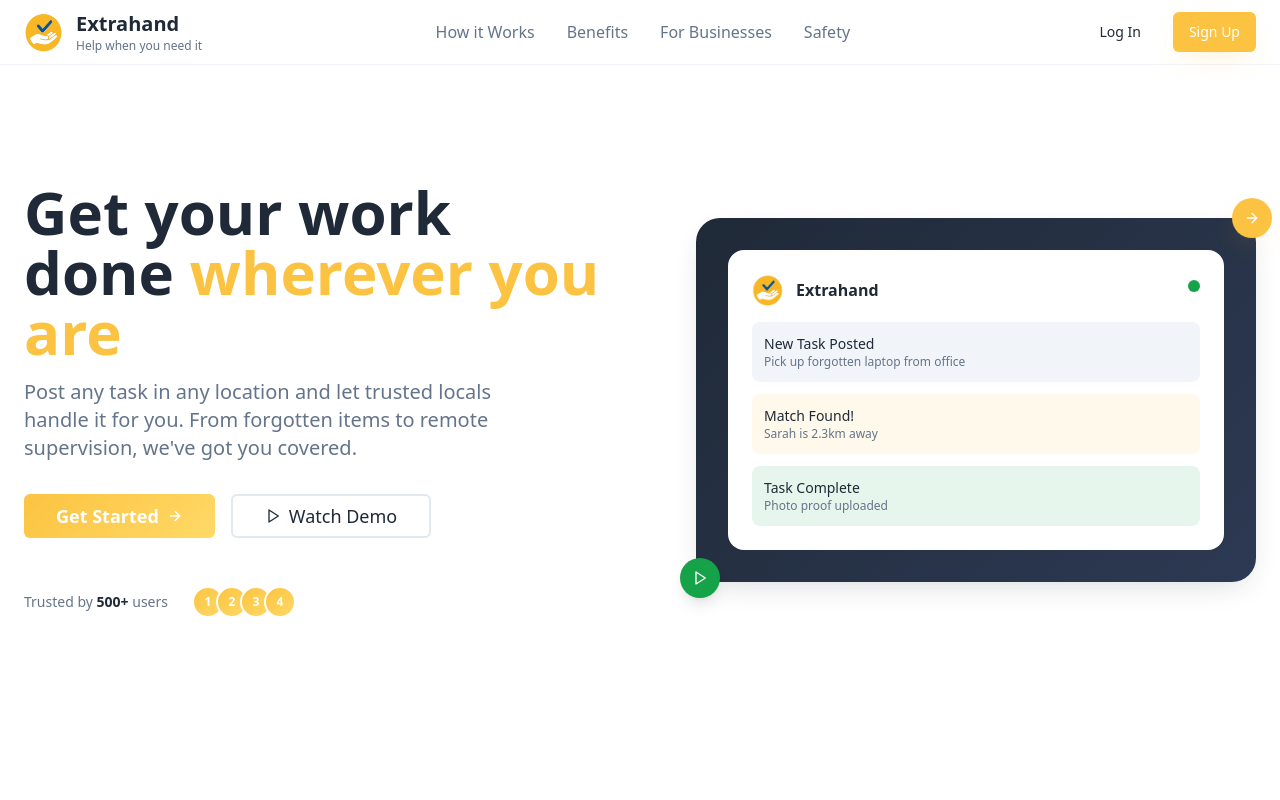
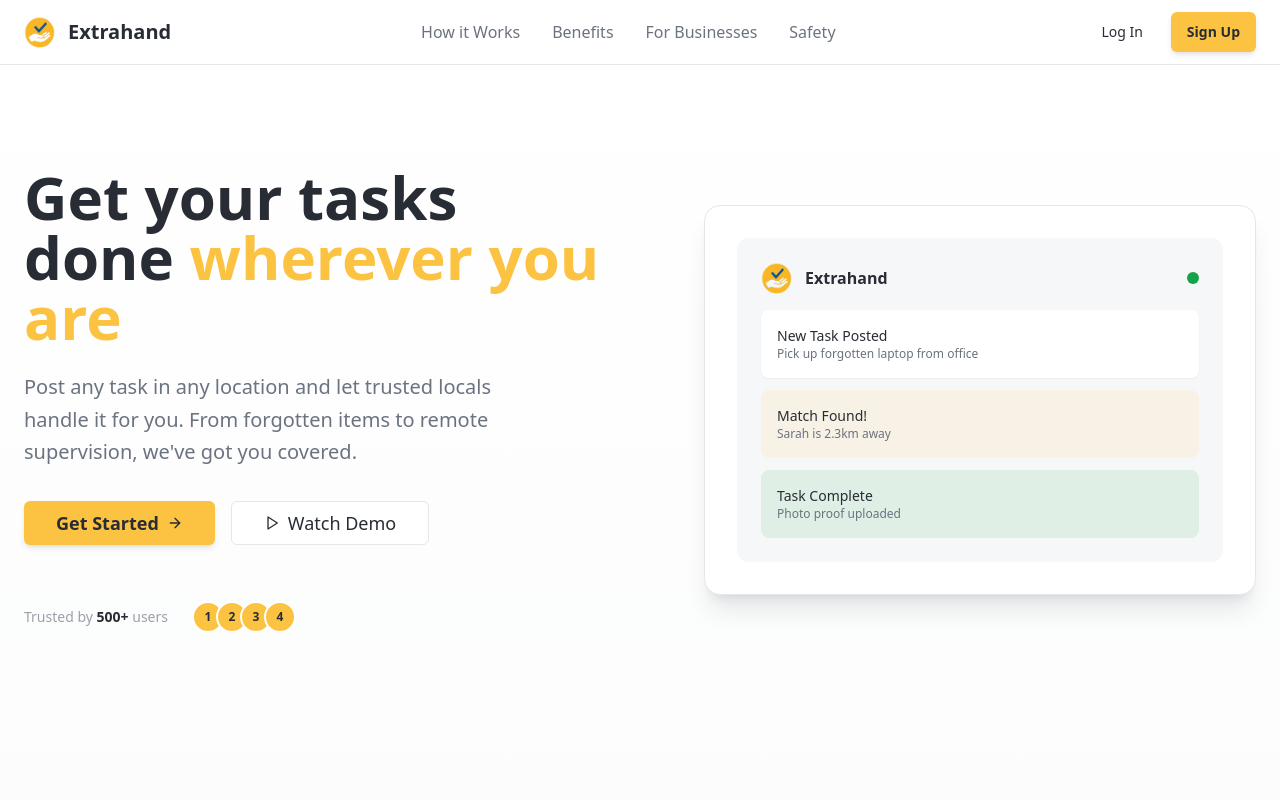
Before and after one commit to TrizenVenturesLLP/extrahand-task-pilot, a React (Vite) app: page / in a window 1280 px wide. Shown: the top 800 px of the page. Built offline with nearby package versions, Linux system fonts and the light colour scheme.

Commit message:
Refactor: Improve color contrast and redesign landing page
- Ensure black text on yellow backgrounds for better visibility.
- Redesign the landing page to match Airtasker's style, focusing on a clean, modern, and trust-focused UI.

```diff
--- a/src/components/Header.tsx
+++ b/src/components/Header.tsx
@@ -13,7 +13,7 @@ const Header = () => {
   ];
 
   return (
-    <header className="fixed top-0 left-0 right-0 bg-white/95 backdrop-blur-md border-b border-light-gray z-50">
+    <header className="fixed top-0 left-0 right-0 bg-white/95 backdrop-blur-sm border-b border-border z-50">
       <div className="container mx-auto px-6">
         <div className="flex items-center justify-between h-16">
           {/* Logo */}
@@ -21,11 +21,10 @@ const Header = () => {
             <img
               src="/lovable-uploads/83b553c5-31a3-40ab-a031-6070c5e52e2b.png"
               alt="Extrahand Logo"
-              className="w-10 h-10"
+              className="w-8 h-8"
             />
             <div>
-              <span className="text-xl font-bold text-secondary">Extrahand</span>
-              <div className="text-xs text-text-light">Help when you need it</div>
+              <span className="text-xl font-bold text-foreground">Extrahand</span>
             </div>
           </div>
 
@@ -35,7 +34,7 @@ const Header = () => {
               <a
                 key={item.label}
                 href={item.href}
-                className="text-text-light hover:text-secondary transition-colors duration-300 font-medium"
+                className="text-text-light hover:text-foreground transition-colors duration-200 font-medium"
               >
                 {item.label}
               </a>
@@ -43,11 +42,11 @@ const Header = () => {
           </nav>
 
           {/* Desktop Actions */}
-          <div className="hidden md:flex items-center gap-4">
-            <Button variant="ghost" className="text-secondary hover:text-primary">
+          <div className="hidden md:flex items-center gap-3">
+            <Button variant="ghost" className="text-foreground hover:text-primary">
               Log In
             </Button>
-            <Button variant="warm" className="shadow-warm">
+            <Button variant="hero">
               Sign Up
             </Button>
           </div>
@@ -55,7 +54,7 @@ const Header = () => {
           {/* Mobile Menu Button */}
           <button
             onClick={() => setIsMenuOpen(!isMenuOpen)}
-            className="md:hidden p-2 text-secondary hover:text-primary transition-colors duration-300"
+            className="md:hidden p-2 text-foreground hover:text-primary transition-colors duration-200"
           >
             {isMenuOpen ? <X className="w-6 h-6" /> : <Menu className="w-6 h-6" />}
           </button>
@@ -63,23 +62,23 @@ const Header = () => {
 
         {/* Mobile Navigation */}
         {isMenuOpen && (
-          <div className="md:hidden absolute top-16 left-0 right-0 bg-white border-b border-light-gray shadow-lg">
+          <div className="md:hidden absolute top-16 left-0 right-0 bg-white border-b border-border shadow-lg">
             <nav className="p-6 space-y-4">
               {navItems.map((item) => (
                 <a
                   key={item.label}
                   href={item.href}
-                  className="block text-text-light hover:text-secondary transition-colors duration-300 font-medium py-2"
+                  className="block text-text-light hover:text-foreground transition-colors duration-200 font-medium py-2"
                   onClick={() => setIsMenuOpen(false)}
                 >
                   {item.label}
                 </a>
               ))}
               <div className="pt-4 space-y-3">
-                <Button variant="ghost" className="w-full text-secondary hover:text-primary">
+                <Button variant="ghost" className="w-full text-foreground hover:text-primary">
                   Log In
                 </Button>
-                <Button variant="warm" className="w-full shadow-warm">
+                <Button variant="hero" className="w-full">
                   Sign Up
                 </Button>
               </div>
--- a/src/components/HeroSection.tsx
+++ b/src/components/HeroSection.tsx
@@ -3,22 +3,17 @@ import { Button } from "@/components/ui/button";
 
 const HeroSection = () => {
   return (
-    <section className="relative min-h-screen flex items-center overflow-hidden">
-      {/* Background decoration */}
-      <div className="absolute inset-0"></div>
-      <div className="absolute top-20 right-10 w-72 h-72"></div>
-      <div className="absolute bottom-20 left-10 w-96 h-96 "></div>
-
+    <section className="relative min-h-screen flex items-center bg-gradient-subtle">
       <div className="container mx-auto px-6 relative z-10">
-        <div className="grid lg:grid-cols-2 gap-12 items-center">
+        <div className="grid lg:grid-cols-2 gap-16 items-center">
           {/* Content */}
           <div className="space-y-8">
-            <div className="space-y-4">
-              <h1 className="text-5xl lg:text-6xl font-bold text-secondary leading-tight">
-                Get your work done {" "}
-                <span className="text-primary">wherever you are</span>
+            <div className="space-y-6">
+              <h1 className="text-5xl lg:text-6xl font-bold text-foreground leading-tight">
+                Get your tasks done
+                <span className="text-primary"> wherever you are</span>
               </h1>
-              <p className="text-xl text-text-light max-w-lg">
+              <p className="text-xl text-text-light max-w-lg leading-relaxed">
                 Post any task in any location and let trusted locals handle it for you.
                 From forgotten items to remote supervision, we've got you covered.
               </p>
@@ -29,22 +24,22 @@ const HeroSection = () => {
                 Get Started
                 <ArrowRight className="w-5 h-5" />
               </Button>
-              <Button variant="outline" size="lg" className="text-lg px-8 py-4 border-2">
+              <Button variant="outline" size="lg" className="text-lg px-8 py-4">
                 <Play className="w-5 h-5" />
                 Watch Demo
               </Button>
             </div>
 
             {/* Trust indicators */}
-            <div className="flex items-center gap-6 pt-4">
-              <div className="text-sm text-text-light">
-                Trusted by <span className="font-semibold text-secondary">500+</span> users
+            <div className="flex items-center gap-6 pt-6">
+              <div className="text-sm text-text-muted">
+                Trusted by <span className="font-semibold text-foreground">500+</span> users
               </div>
               <div className="flex -space-x-2">
                 {[1, 2, 3, 4].map((i) => (
                   <div
                     key={i}
-                    className="w-8 h-8 rounded-full bg-gradient-hero border-2 border-white flex items-center justify-center text-xs font-bold text-white"
+                    className="w-8 h-8 rounded-full bg-primary border-2 border-white flex items-center justify-center text-xs font-bold text-primary-foreground"
                   >
                     {i}
                   </div>
@@ -54,11 +49,11 @@ const HeroSection = () => {
           </div>
 
           {/* Hero Image/Mockup */}
-          <div className="relative lg:ml-8 animate-slide-up">
+          <div className="relative lg:ml-8">
             <div className="relative">
               {/* Phone mockup background */}
-              <div className="bg-gradient-trust rounded-3xl p-8 shadow-trust">
-                <div className="bg-white rounded-2xl p-6 space-y-4">
+              <div className="bg-white rounded-2xl p-8 shadow-xl border border-border">
+                <div className="bg-light-gray rounded-xl p-6 space-y-4">
                   <div className="flex items-center justify-between">
                     <div className="flex items-center gap-3">
                       <img
@@ -66,34 +61,26 @@ const HeroSection = () => {
                         alt="Extrahand Logo"
                         className="w-8 h-8 rounded-lg"
                       />
-                      <span className="font-semibold text-secondary">Extrahand</span>
+                      <span className="font-semibold text-foreground">Extrahand</span>
                     </div>
-                    <div className="w-3 h-3 bg-success-green rounded-full animate-bounce-gentle"></div>
+                    <div className="w-3 h-3 bg-success-green rounded-full"></div>
                   </div>
 
                   <div className="space-y-3">
-                    <div className="bg-light-gray rounded-lg p-3">
-                      <p className="text-sm font-medium">New Task Posted</p>
+                    <div className="bg-white rounded-lg p-4 shadow-sm">
+                      <p className="text-sm font-medium text-foreground">New Task Posted</p>
                       <p className="text-xs text-text-light">Pick up forgotten laptop from office</p>
                     </div>
-                    <div className="bg-primary/10 rounded-lg p-3">
-                      <p className="text-sm font-medium">Match Found!</p>
+                    <div className="bg-primary/10 rounded-lg p-4">
+                      <p className="text-sm font-medium text-foreground">Match Found!</p>
                       <p className="text-xs text-text-light">Sarah is 2.3km away</p>
                     </div>
-                    <div className="bg-success-green/10 rounded-lg p-3">
-                      <p className="text-sm font-medium">Task Complete</p>
+                    <div className="bg-success-green/10 rounded-lg p-4">
+                      <p className="text-sm font-medium text-foreground">Task Complete</p>
                       <p className="text-xs text-text-light">Photo proof uploaded</p>
                     </div>
                   </div>
                 </div>
-              </div>
-
-              {/* Floating elements */}
-              <div className="absolute -top-4 -right-4 bg-primary rounded-full p-3 shadow-warm animate-bounce-gentle">
-                <ArrowRight className="w-4 h-4 text-white" />
-              </div>
-              <div className="absolute -bottom-4 -left-4 bg-success-green rounded-full p-3 shadow-lg animate-bounce-gentle" style={{ animationDelay: '1s' }}>
-                <Play className="w-4 h-4 text-white" />
               </div>
             </div>
           </div>
--- a/src/components/ui/button.tsx
+++ b/src/components/ui/button.tsx
@@ -18,9 +18,9 @@ const buttonVariants = cva(
           "bg-secondary text-secondary-foreground hover:bg-secondary/80",
         ghost: "hover:bg-accent hover:text-accent-foreground",
         link: "text-primary underline-offset-4 hover:underline",
-        hero: "bg-gradient-hero text-primary-foreground hover:shadow-warm transform hover:scale-105 transition-all duration-300 font-semibold",
-        trust: "bg-gradient-trust text-white hover:shadow-trust transform hover:scale-105 transition-all duration-300",
-        warm: "bg-primary text-primary-foreground hover:bg-primary-dark shadow-warm hover:shadow-lg transform hover:-translate-y-1 transition-all duration-300",
+        hero: "bg-primary text-primary-foreground hover:bg-primary-dark shadow-md hover:shadow-lg transition-all duration-200 font-semibold",
+        trust: "bg-secondary text-secondary-foreground hover:bg-secondary/90 shadow-md hover:shadow-lg transition-all duration-200",
+        warm: "bg-primary text-primary-foreground hover:bg-primary-dark shadow-md hover:shadow-lg transition-all duration-200",
       },
       size: {
         default: "h-10 px-4 py-2",
--- a/src/index.css
+++ b/src/index.css
@@ -2,62 +2,64 @@
 @tailwind components;
 @tailwind utilities;
 
-/* Extrahand Design System - Based on logo colors and trust-building palette */
+/* Extrahand Design System - Clean, Professional, Airtasker-inspired */
 
 @layer base {
   :root {
     --background: 0 0% 100%;
-    --foreground: 215 28% 17%;
+    --foreground: 220 13% 18%;
 
     --card: 0 0% 100%;
-    --card-foreground: 215 28% 17%;
+    --card-foreground: 220 13% 18%;
 
     --popover: 0 0% 100%;
-    --popover-foreground: 215 28% 17%;
+    --popover-foreground: 220 13% 18%;
 
-    /* Primary: Extrahand orange/yellow from logo */
+    /* Primary: Professional orange from logo - with black text for visibility */
     --primary: 42 96% 62%;
-    --primary-foreground: 0 0% 100%;
+    --primary-foreground: 220 13% 18%;
     --primary-light: 45 100% 70%;
     --primary-dark: 38 90% 55%;
 
-    /* Secondary: Deep blue from logo text */
-    --secondary: 215 28% 17%;
+    /* Secondary: Clean dark blue */
+    --secondary: 220 13% 18%;
     --secondary-foreground: 0 0% 100%;
 
-    --muted: 210 40% 96.1%;
-    --muted-foreground: 215.4 16.3% 46.9%;
+    --muted: 220 13% 97%;
+    --muted-foreground: 220 9% 46%;
 
-    --accent: 42 96% 62%;
-    --accent-foreground: 215 28% 17%;
+    --accent: 220 13% 97%;
+    --accent-foreground: 220 13% 18%;
 
-    --destructive: 0 84.2% 60.2%;
-    --destructive-foreground: 210 40% 98%;
+    --destructive: 0 84% 60%;
+    --destructive-foreground: 0 0% 100%;
 
-    --border: 214.3 31.8% 91.4%;
-    --input: 214.3 31.8% 91.4%;
+    --border: 220 13% 91%;
+    --input: 220 13% 91%;
     --ring: 42 96% 62%;
 
-    /* Extrahand specific design tokens */
-    --trust-blue: 215 28% 17%;
+    /* Professional color palette */
+    --trust-blue: 220 13% 18%;
     --warm-yellow: 42 96% 62%;
     --success-green: 142 76% 36%;
-    --light-gray: 210 40% 96.1%;
-    --text-light: 215.4 16.3% 46.9%;
+    --light-gray: 220 13% 97%;
+    --text-light: 220 9% 46%;
+    --text-muted: 220 9% 64%;
 
-    /* Gradients */
+    /* Clean gradients */
     --gradient-hero: linear-gradient(135deg, hsl(42 96% 62%) 0%, hsl(45 100% 70%) 100%);
-    --gradient-trust: linear-gradient(135deg, hsl(215 28% 17%) 0%, hsl(220 30% 25%) 100%);
-    --gradient-subtle: linear-gradient(180deg, hsl(0 0% 100%) 0%, hsl(210 40% 98%) 100%);
+    --gradient-trust: linear-gradient(135deg, hsl(220 13% 18%) 0%, hsl(220 15% 25%) 100%);
+    --gradient-subtle: linear-gradient(180deg, hsl(0 0% 100%) 0%, hsl(220 13% 99%) 100%);
 
-    /* Shadows */
-    --shadow-warm: 0 10px 30px -10px hsl(42 96% 62% / 0.3);
-    --shadow-trust: 0 10px 30px -10px hsl(215 28% 17% / 0.2);
-    --shadow-card: 0 4px 20px -4px hsl(215 28% 17% / 0.1);
+    /* Minimal shadows */
+    --shadow-sm: 0 1px 2px 0 hsl(220 13% 18% / 0.05);
+    --shadow-md: 0 4px 6px -1px hsl(220 13% 18% / 0.1), 0 2px 4px -2px hsl(220 13% 18% / 0.1);
+    --shadow-lg: 0 10px 15px -3px hsl(220 13% 18% / 0.1), 0 4px 6px -4px hsl(220 13% 18% / 0.1);
+    --shadow-xl: 0 20px 25px -5px hsl(220 13% 18% / 0.1), 0 8px 10px -6px hsl(220 13% 18% / 0.1);
 
-    /* Animations */
-    --transition-smooth: all 0.3s cubic-bezier(0.4, 0, 0.2, 1);
-    --transition-bounce: all 0.4s cubic-bezier(0.175, 0.885, 0.32, 1.275);
+    /* Smooth transitions */
+    --transition-smooth: all 0.2s cubic-bezier(0.4, 0, 0.2, 1);
+    --transition-bounce: all 0.3s cubic-bezier(0.175, 0.885, 0.32, 1.275);
 
     --radius: 0.5rem;
 
--- a/tailwind.config.ts
+++ b/tailwind.config.ts
@@ -59,6 +59,7 @@ export default {
 				'success-green': 'hsl(var(--success-green))',
 				'light-gray': 'hsl(var(--light-gray))',
 				'text-light': 'hsl(var(--text-light))',
+				'text-muted': 'hsl(var(--text-muted))',
 				sidebar: {
 					DEFAULT: 'hsl(var(--sidebar-background))',
 					foreground: 'hsl(var(--sidebar-foreground))',
@@ -134,9 +135,10 @@ export default {
 				'gradient-subtle': 'var(--gradient-subtle)'
 			},
 			boxShadow: {
-				'warm': 'var(--shadow-warm)',
-				'trust': 'var(--shadow-trust)',
-				'card': 'var(--shadow-card)'
+				'sm': 'var(--shadow-sm)',
+				'md': 'var(--shadow-md)',
+				'lg': 'var(--shadow-lg)',
+				'xl': 'var(--shadow-xl)'
 			}
 		}
 	},
```
